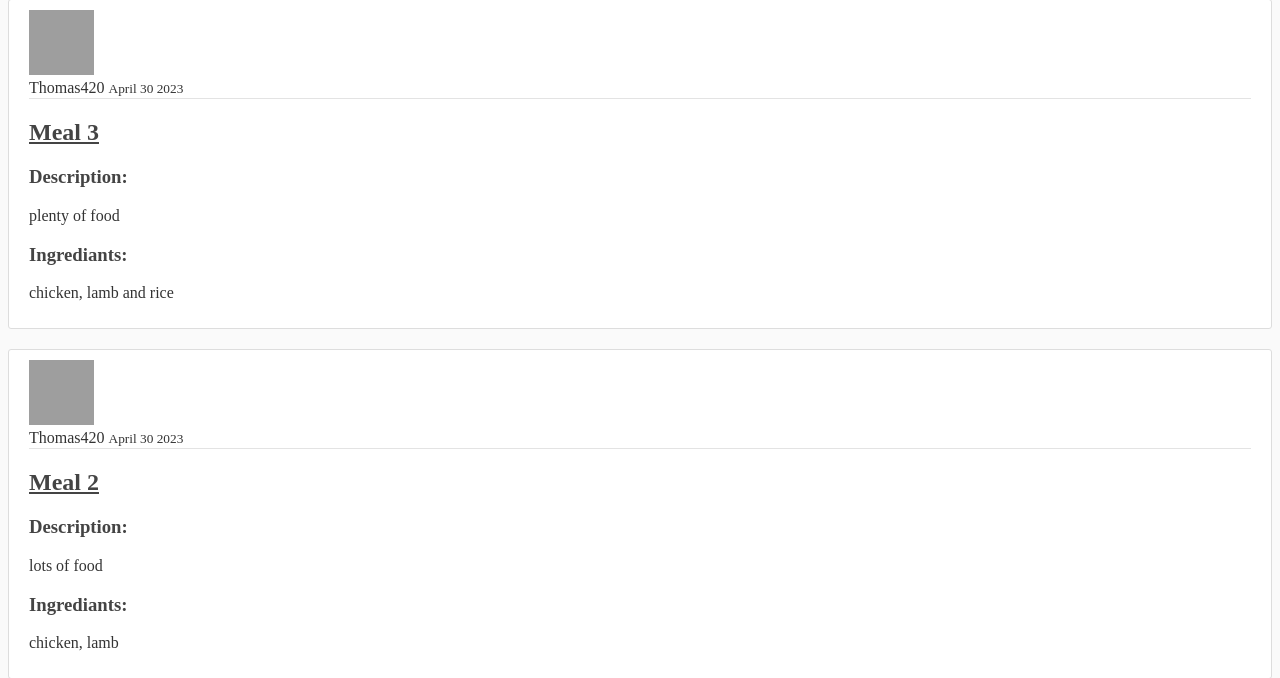
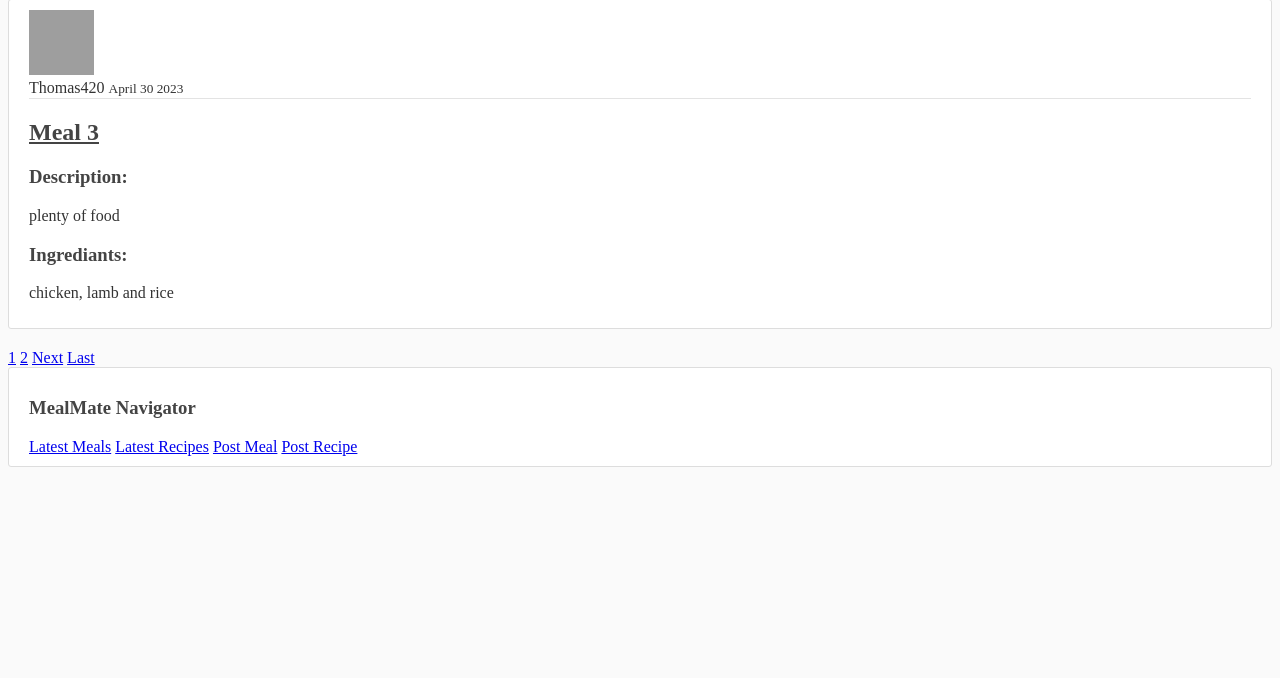
Before and after one commit to Mike-The-Knight/WebAppCW, a Django app: page /meals in a window 1280 px wide. Shown: the part 894-1572 px from the top of the page. After the commit the page ends 1361 px from the top, so only its background shows below. Run offline with Django 4.2, Linux system fonts and the light colour scheme; data comes from the database, SQL or seed files in the repository; grey boxes are pictures that could not be loaded.

Commit message:
pagination with going through pages func

```diff
--- a/project/templates/website/meals.html
+++ b/project/templates/website/meals.html
@@ -19,4 +19,23 @@
             </div>
         </article>
     {% endfor %}
+    {% if is_paginated %}
+        {% if page_obj.has_previous %}
+            <a class="btn btn-outline-info mb-4" href="?page=1">First</a>
+            <a class="btn btn-outline-info mb-4" href="?page={{ page_obj.previous_page_number }}">Previous</a>
+        {% endif %}
+
+        {% for num in page_obj.paginator.page_range %}
+            {% if page_obj.number == num %}
+                <a class="btn btn-info mb-4" href="?page={{ num }}">{{num}}</a>
+            {% elif num > page_obj.number|add:'-3' and num < page_obj.number|add:'3' %}
+                <a class="btn btn-outline-info mb-4" href="?page={{ num }}">{{num}}</a>
+            {% endif %}
+        {% endfor %}
+
+        {% if page_obj.has_next %}
+            <a class="btn btn-outline-info mb-4" href="?page={{ page_obj.next_page_number }}">Next</a>
+            <a class="btn btn-outline-info mb-4" href="?page={{ page_obj.paginator.num_pages }}">Last</a>
+        {% endif %}
+    {% endif %}
 {% endblock %}
--- a/project/website/views.py
+++ b/project/website/views.py
@@ -18,14 +18,14 @@
     template_name = 'website/meals.html'
     context_object_name = 'meals'
     ordering = ['-date_posted']
-    paginate_by = 4
+    paginate_by = 3
 
 class RecipeListView(ListView):
     model = Recipe
     template_name = 'website/recipes.html'
     context_object_name = 'recipes'
     ordering = ['-date_posted']
-    paginate_by = 4
+    paginate_by = 3
 
 class MealDetailView(DetailView):
     model = Meal
```
